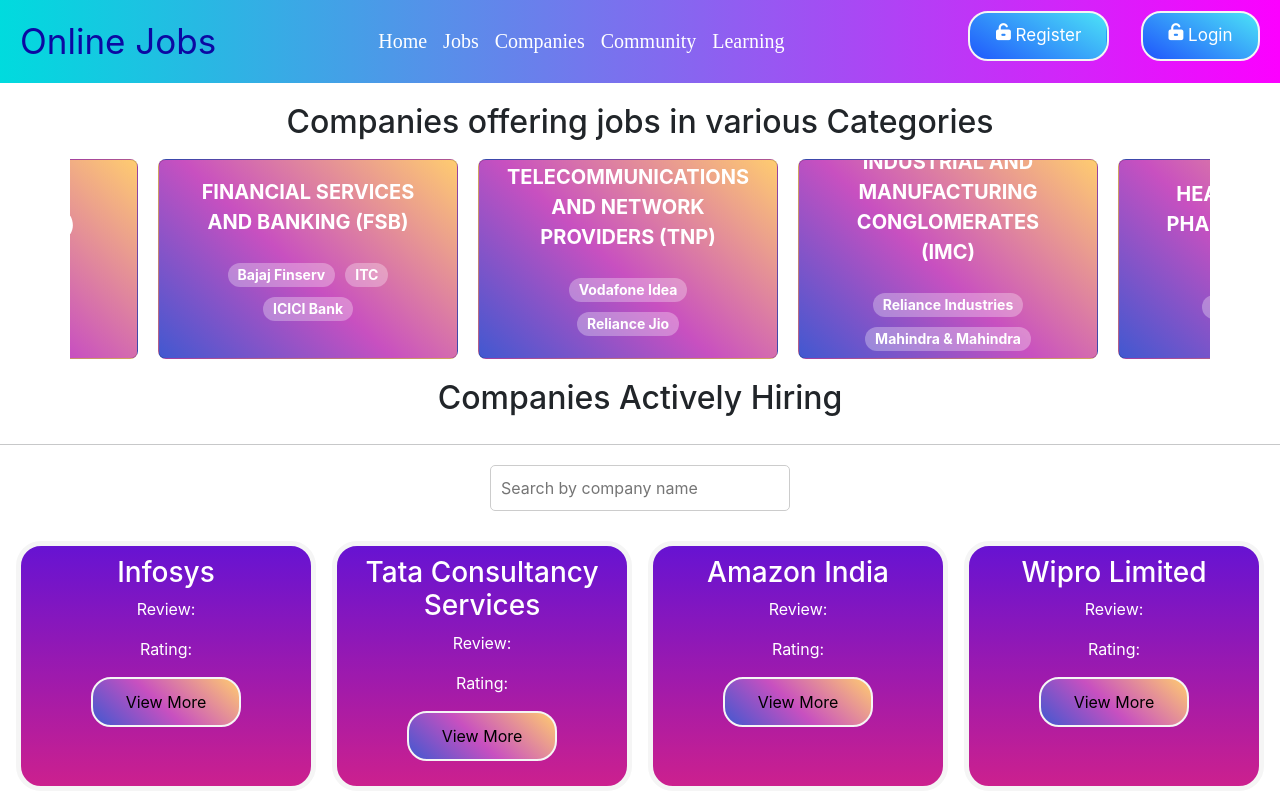
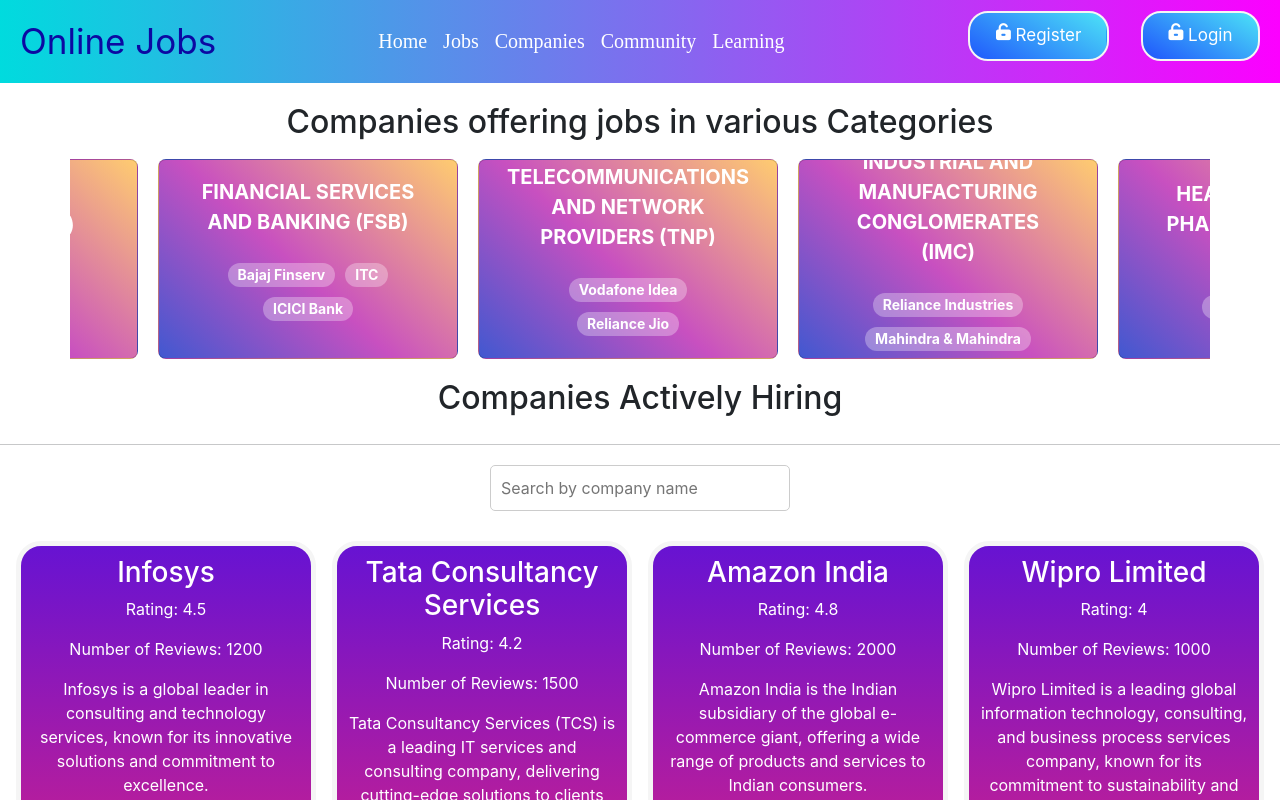
Before and after one commit to SachidanandaTripathy/SDP3-MERN, a React (Create React App) app in the folder client/: page /company in a window 1280 px wide. Shown: the top 800 px of the page. Built offline with nearby package versions, Linux system fonts and the light colour scheme.

Commit message:
few changes to company route

```diff
--- a/client/src/Components/Comapany.jsx
+++ b/client/src/Components/Comapany.jsx
@@ -50,8 +50,9 @@
                             <h3>{company.companyName}</h3>
                         </div>
                         <div className="company-card-body">
-                            <p>Review: {company.review}</p>
                             <p>Rating: {company.rating}</p>
+                            <p>Number of Reviews: {company.numberOfReviews}</p>
+                            <p>{company.description}</p>
                             <button>View More</button>
                         </div>
                     </div>
@@ -61,7 +62,7 @@
                 <Pagination
                     activePage={currentPage}
                     itemsCountPerPage={companiesPerPage}
-                    totalItemsCount={filteredCompanies.length}
+                    totalItemsCount={companies.length}
                     pageRangeDisplayed={7}
                     onChange={handlePageChange}
                     itemClass="page-item"
@@ -124,8 +125,8 @@
     return (
         <div>
             <CompanyCategory />
-            <h2 style={{display:"flex",justifyContent:"center",padding:"10px"}}>Companies Actively Hiring</h2>
-            <hr/>
+            <h2 style={{ display: "flex", justifyContent: "center", padding: "10px" }}>Companies Actively Hiring</h2>
+            <hr />
             <Companies />
         </div>
     );
--- a/client/src/Components/Json/Companies.json
+++ b/client/src/Components/Json/Companies.json
@@ -1,89 +1,176 @@
 [
     {
-        "companyName": "Infosys"
+        "companyName": "Infosys",
+        "rating": 4.5,
+        "numberOfReviews": 1200,
+        "description": "Infosys is a global leader in consulting and technology services, known for its innovative solutions and commitment to excellence."
     },
     {
-        "companyName": "Tata Consultancy Services"
+        "companyName": "Tata Consultancy Services",
+        "rating": 4.2,
+        "numberOfReviews": 1500,
+        "description": "Tata Consultancy Services (TCS) is a leading IT services and consulting company, delivering cutting-edge solutions to clients worldwide."
     },
     {
-        "companyName": "Amazon India"
+        "companyName": "Amazon India",
+        "rating": 4.8,
+        "numberOfReviews": 2000,
+        "description": "Amazon India is the Indian subsidiary of the global e-commerce giant, offering a wide range of products and services to Indian consumers."
     },
     {
-        "companyName": "Wipro Limited"
+        "companyName": "Wipro Limited",
+        "rating": 4.0,
+        "numberOfReviews": 1000,
+        "description": "Wipro Limited is a leading global information technology, consulting, and business process services company, known for its commitment to sustainability and social responsibility."
     },
     {
-        "companyName": "Hindustan Times"
+        "companyName": "Hindustan Times",
+        "rating": 4.2,
+        "numberOfReviews": 800,
+        "description": "Hindustan Times is one of India's largest English-language newspapers, delivering news and information to a diverse readership."
     },
     {
-        "companyName": "Flipkart"
+        "companyName": "Flipkart",
+        "rating": 4.7,
+        "numberOfReviews": 1800,
+        "description": "Flipkart is a leading Indian e-commerce marketplace, offering a wide range of products and services to online shoppers."
     },
     {
-        "companyName": "HCL Technologies"
+        "companyName": "HCL Technologies",
+        "rating": 4.1,
+        "numberOfReviews": 1300,
+        "description": "HCL Technologies is a global IT services and consulting company, providing innovative solutions to enterprises across various industries."
     },
     {
-        "companyName": "Tech Mahindra"
+        "companyName": "Tech Mahindra",
+        "rating": 4.0,
+        "numberOfReviews": 1100,
+        "description": "Tech Mahindra is a leading provider of digital transformation, consulting, and business re-engineering services."
     },
     {
-        "companyName": "MakeMyTrip"
+        "companyName": "MakeMyTrip",
+        "rating": 4.6,
+        "numberOfReviews": 1600,
+        "description": "MakeMyTrip is India's leading online travel company, offering a wide range of travel services and products."
     },
     {
-        "companyName": "Accenture"
+        "companyName": "Accenture",
+        "rating": 4.7,
+        "numberOfReviews": 2200,
+        "description": "Accenture is a global professional services company, providing a broad range of services in strategy, consulting, digital, technology, and operations."
     },
     {
-        "companyName": "Adobe India"
+        "companyName": "Adobe India",
+        "rating": 4.5,
+        "numberOfReviews": 900,
+        "description": "Adobe India is a subsidiary of Adobe Inc., a multinational software company known for its creativity and multimedia software products."
     },
     {
-        "companyName": "IBM India"
+        "companyName": "IBM India",
+        "rating": 4.3,
+        "numberOfReviews": 1400,
+        "description": "IBM India is the Indian subsidiary of IBM, a global technology and consulting company, providing a wide range of products and services."
     },
     {
-        "companyName": "Apple India"
+        "companyName": "Apple India",
+        "rating": 4.9,
+        "numberOfReviews": 2500,
+        "description": "Apple India is the Indian arm of Apple Inc., a multinational technology company known for its iconic hardware, software, and consumer electronics."
     },
     {
-        "companyName": "Oracle India"
+        "companyName": "Oracle India",
+        "rating": 4.4,
+        "numberOfReviews": 1100,
+        "description": "Oracle India is the Indian subsidiary of Oracle Corporation, a global technology company specializing in database management systems and cloud services."
     },
     {
-        "companyName": "Reliance Industries Limited"
+        "companyName": "Reliance Industries Limited",
+        "rating": 4.6,
+        "numberOfReviews": 2000,
+        "description": "Reliance Industries Limited is a diversified conglomerate with interests in petrochemicals, refining, oil, and gas exploration, telecommunications, and retail."
     },
     {
-        "companyName": "Google India"
+        "companyName": "Google India",
+        "rating": 4.8,
+        "numberOfReviews": 2800,
+        "description": "Google India is the Indian subsidiary of Google, a multinational technology company known for its search engine, online advertising technologies, and various internet-related services."
     },
     {
-        "companyName": "Cisco India"
+        "companyName": "Cisco India",
+        "rating": 4.3,
+        "numberOfReviews": 1200,
+        "description": "Cisco India is the Indian arm of Cisco Systems, a global technology company that designs, manufactures, and sells networking equipment and services."
     },
     {
-        "companyName": "Bajaj Finserv"
+        "companyName": "Bajaj Finserv",
+        "rating": 4.2,
+        "numberOfReviews": 900,
+        "description": "Bajaj Finserv is a financial services company in India, providing a range of financial products and services, including loans, insurance, and investment."
     },
     {
-        "companyName": "ITC Limited"
+        "companyName": "ITC Limited",
+        "rating": 4.0,
+        "numberOfReviews": 800,
+        "description": "ITC Limited is a diversified conglomerate in India with businesses spanning fast-moving consumer goods (FMCG), hotels, paperboards, and packaging."
     },
     {
-        "companyName": "ICICI Bank"
+        "companyName": "ICICI Bank",
+        "rating": 4.1,
+        "numberOfReviews": 1000,
+        "description": "ICICI Bank is a leading private sector bank in India, offering a wide range of banking and financial products and services to its customers."
     },
     {
-        "companyName": "Vodafone Idea Limited"
+        "companyName": "Vodafone Idea Limited",
+        "rating": 3.9,
+        "numberOfReviews": 700,
+        "description": "Vodafone Idea Limited is one of India's largest telecommunications service providers, offering a range of mobile and internet services."
     },
     {
-        "companyName": "Reliance Jio Infocomm Limited"
+        "companyName": "Reliance Jio Infocomm Limited",
+        "rating": 4.5,
+        "numberOfReviews": 1800,
+        "description": "Reliance Jio Infocomm Limited, commonly known as Jio, is a telecommunications company in India, providing 4G LTE services, and more recently, 5G services."
     },
     {
-        "companyName": "Mahindra & Mahindra"
+        "companyName": "Mahindra & Mahindra",
+        "rating": 4.2,
+        "numberOfReviews": 1200,
+        "description": "Mahindra & Mahindra is a leading Indian multinational automobile manufacturer, producing a wide range of vehicles, from two-wheelers to heavy trucks."
     },
     {
-        "companyName": "Hewlett Packard Enterprise"
+        "companyName": "Hewlett Packard Enterprise",
+        "rating": 4.1,
+        "numberOfReviews": 1000,
+        "description": "Hewlett Packard Enterprise (HPE) is a global technology company providing IT solutions, software, and hardware products for businesses."
     },
     {
-        "companyName": "Axis Bank"
+        "companyName": "Axis Bank",
+        "rating": 4.0,
+        "numberOfReviews": 900,
+        "description": "Axis Bank is a private sector bank in India, offering a range of financial products and services, including retail banking, corporate banking, and more."
     },
     {
-        "companyName": "Microsoft India"
+        "companyName": "Microsoft India",
+        "rating": 4.6,
+        "numberOfReviews": 1500,
+        "description": "Microsoft India is the Indian subsidiary of Microsoft Corporation, a multinational technology company known for its software, hardware, and other technology products."
     },
     {
-        "companyName": "Walmart Labs"
+        "companyName": "Walmart Labs",
+        "rating": 4.4,
+        "numberOfReviews": 1300,
+        "description": "Walmart Labs is the technology arm of Walmart, focused on developing innovative solutions and technologies to enhance the retail experience."
     },
     {
-        "companyName": "Deloitte India"
+        "companyName": "Deloitte India",
+        "rating": 4.7,
+        "numberOfReviews": 1700,
+        "description": "Deloitte India is the Indian arm of Deloitte, a global professional services firm providing audit, tax, consulting, and advisory services."
     },
     {
-        "companyName": "Netflix"
+        "companyName": "Netflix",
+        "rating": 4.8,
+        "numberOfReviews": 2500,
+        "description": "Netflix is a streaming giant that revolutionized the entertainment industry, providing a vast library of content to a global audience."
     }
 ]
--- a/client/src/Components/Styles/Company.css
+++ b/client/src/Components/Styles/Company.css
@@ -88,7 +88,7 @@
     padding: 10px;
     border: 5px solid whitesmoke;
     width: 300px;
-    height:250px;
+    height:350px;
 }
 .companies button{
     width:150px;
```
